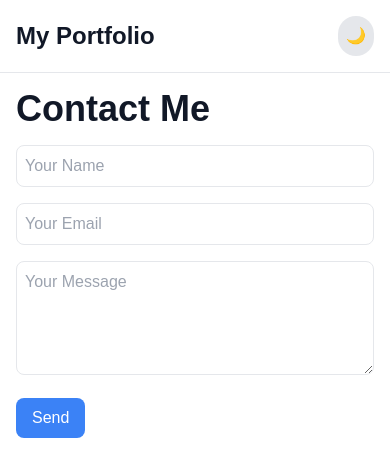
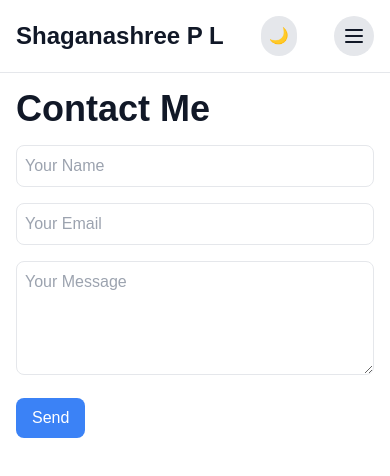
Before and after one commit to Shaganashree97/portfolio, a Next.js app: page /contact in a window 390 px wide. Shown: the top 476 px of the page. Built offline with nearby package versions, Linux system fonts and the light colour scheme.

Commit message:
added responsive navbar

```diff
--- a/components/Layout.js
+++ b/components/Layout.js
@@ -1,8 +1,14 @@
 import { useState, useEffect } from 'react';
 import { motion } from 'framer-motion';
+import Link from 'next/link';
 
 export default function Layout({ children }) {
   const [darkMode, setDarkMode] = useState(false);
+  const [isMobileMenuOpen, setIsMobileMenuOpen] = useState(false);
+
+  const toggleMobileMenu = () => {
+    setIsMobileMenuOpen(!isMobileMenuOpen);
+  };
 
   // Load dark mode preference from localStorage
   useEffect(() => {
@@ -27,7 +33,25 @@ export default function Layout({ children }) {
       <div className="bg-white dark:bg-gray-900 text-gray-900 dark:text-white transition-colors duration-300">
         <nav className="p-4 border-b border-gray-200 dark:border-gray-700">
           <div className="container mx-auto flex justify-between items-center">
-            <h1 className="text-2xl font-bold">My Portfolio</h1>
+
+            <h1 className="text-2xl font-bold">Shaganashree P L</h1>
+
+            {/* Desktop Menu */}
+            <div className="hidden md:flex space-x-6">
+              <Link href="/" className="hover:text-blue-500">
+                Home
+              </Link>
+              <Link href="/skills" className="hover:text-blue-500">
+                Skills
+              </Link>
+              <Link href="/projects" className="hover:text-blue-500">
+                Projects
+              </Link>
+              <Link href="/contact" className="hover:text-blue-500">
+                Contact
+              </Link>
+            </div>
+
             <button
               onClick={() => setDarkMode(!darkMode)}
               className="p-2 rounded-full bg-gray-200 dark:bg-gray-700 hover:bg-gray-300 dark:hover:bg-gray-600 transition-colors"
@@ -35,8 +59,55 @@ export default function Layout({ children }) {
             >
               {darkMode ? '☀️' : '🌙'}
             </button>
+
+            {/* Mobile Menu Toggle Button */}
+            <button
+              onClick={toggleMobileMenu}
+              className="md:hidden p-2 rounded-full bg-gray-200 dark:bg-gray-700 hover:bg-gray-300 dark:hover:bg-gray-600 transition-colors"
+            >{/* Hamburger Icon */}
+            <svg
+              xmlns="http://www.w3.org/2000/svg"
+              className="h-6 w-6"
+              fill="none"
+              viewBox="0 0 24 24"
+              stroke="currentColor"
+            >
+              <path
+                strokeLinecap="round"
+                strokeLinejoin="round"
+                strokeWidth={2}
+                d="M4 6h16M4 12h16M4 18h16"
+              />
+            </svg>
+          </button>
+
           </div>
+
+          {/* Mobile Menu */}
+          {isMobileMenuOpen && (
+            <motion.div
+              initial={{ opacity: 0, height: 0 }}
+              animate={{ opacity: 1, height: 'auto' }}
+              exit={{ opacity: 0, height: 0 }}
+              className="md:hidden mt-4"
+            >
+              <Link href="/" className="block py-2 hover:text-blue-500">
+                Home
+              </Link>
+              <Link href="/skills" className="block py-2 hover:text-blue-500">
+                Skills
+              </Link>
+              <Link href="/projects" className="block py-2 hover:text-blue-500">
+                Projects
+              </Link>
+              <Link href="/contact" className="block py-2 hover:text-blue-500">
+                Contact
+              </Link>
+            </motion.div>
+          )}
+
         </nav>
+
         <main>{children}</main>
       </div>
     </motion.div>
```
